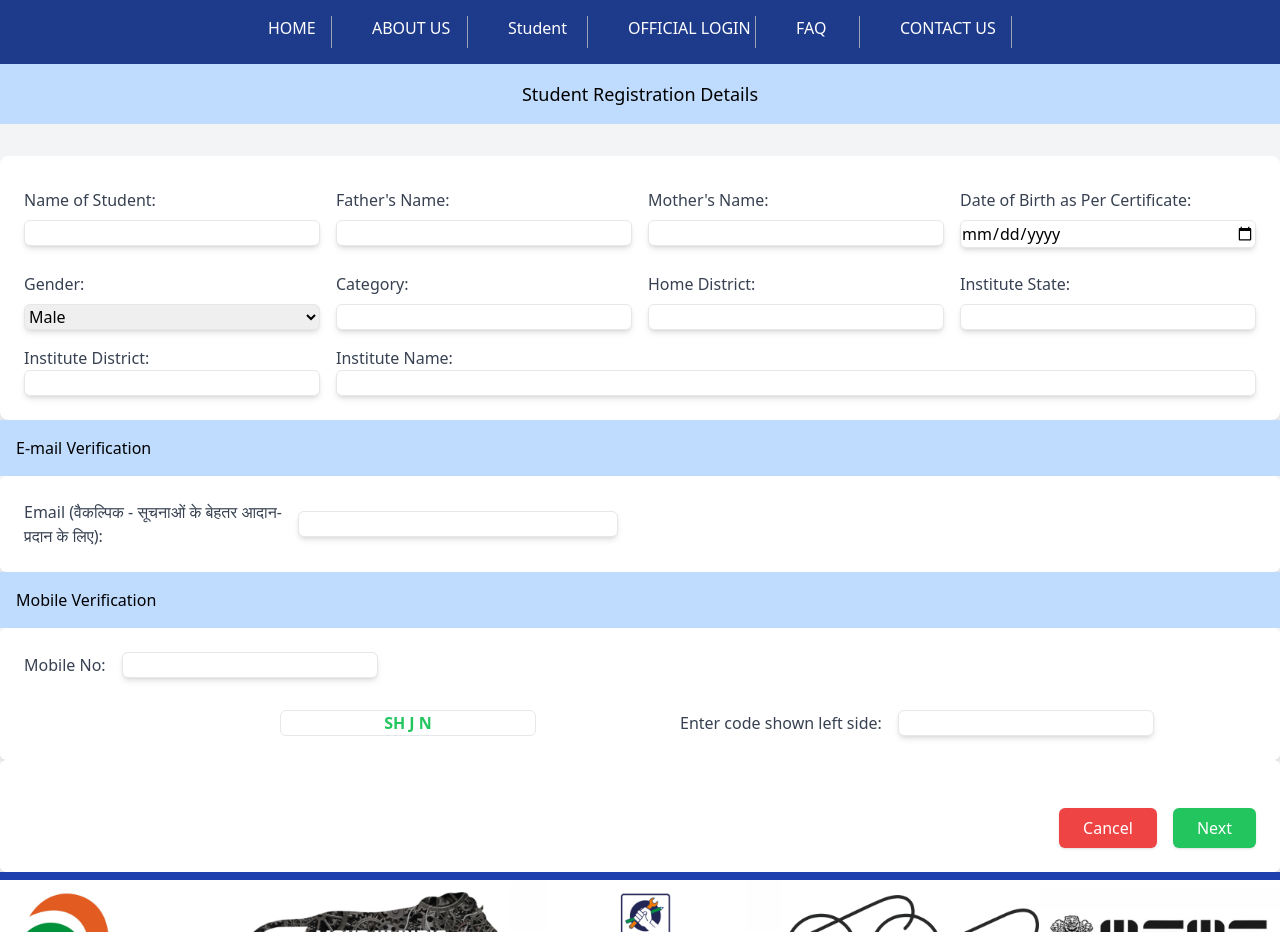
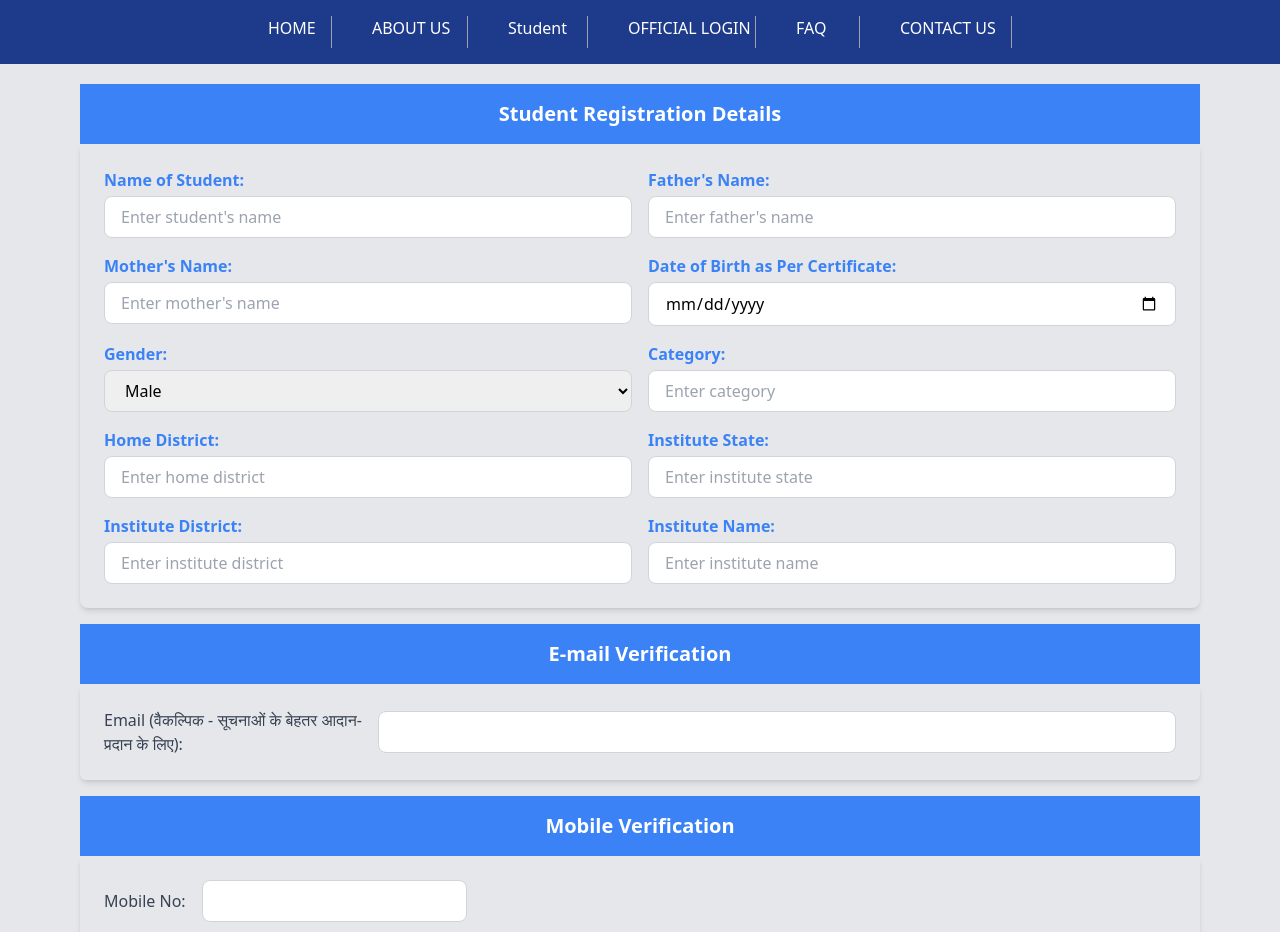
Before and after one commit to dollykakkar/Multi_Step_Form_Submissiom, a plain HTML site: page Regestration.html in a window 1280 px wide. Shown: the part 136-1068 px from the top of the page. Drawn offline with nearby package versions, Linux system fonts and the light colour scheme.

Commit message:
final commit

```diff
--- a/Regestration.html
+++ b/Regestration.html
@@ -1,14 +1,17 @@
 <!DOCTYPE html>
 <html lang="en">
+
 <head>
     <meta charset="UTF-8">
     <meta name="viewport" content="width=device-width, initial-scale=1.0">
     <title>Student Registration Form</title>
     <script src="https://cdn.tailwindcss.com"></script>
 </head>
-<body class="bg-gray-100">
+
+<body class="bg-gray-200">
     <div class="h-6 ">
-        <marquee class="bg-red-800 text-white">ATTENTION! AIEESE Secondary 2025-26 Online Applications close on November 25th, 2024, Apply Now.“</marquee>
+        <marquee class="bg-red-800 text-white">ATTENTION! AIEESE Secondary 2025-26 Online Applications close on November
+            25th, 2024, Apply Now.“</marquee>
     </div>
 
     <div class="bg-blue-800 text-white py-4">
@@ -68,132 +71,158 @@
             </li>
         </ul>
     </nav>
+<div class="mx-20 my-5 flex flex-col gap-4">
+    <div>
+    <div class="bg-blue-500 text-black text-center  p-4">
+        <p class="text-xl text-white font-semibold">Student Registration Details</p>
+    </div>
 
-    <div class="bg-blue-200 text-black text-center  p-4">
-        <p class="text-lg ">Student Registration Details</p>
-    </div>
-    <form class="max-w-full mx-auto mt-8 bg-white shadow-md p-6 rounded-lg">
-
-
-        <div class="grid grid-cols-4 gap-4">
+    <form id="personalForm" class="grid grid-cols-1 md:grid-cols-2 gap-4 shadow-md p-6 rounded-b-lg">
         <div>
-                <label for="name" class="block font-medium text-gray-700 py-2">Name of Student:</label>
-                <input type="text" id="name" name="name" class="w-full border rounded-md shadow-md focus:shadow-lg focus:shadow-blue-400 focus:ring-blue-400 focus:border-blue-400">
+            <label for="name" class="block text-blue-500 font-bold mb-1">Name of Student:</label>
+            <input type="text" id="name" name="name"
+                class="w-full border border-gray-300 rounded-lg px-4 py-2 focus:ring-2 focus:ring-blue-400 focus:outline-none"
+                placeholder="Enter student's name" required>
         </div>
         <div>
-                <label for="father_name" class="block font-medium text-gray-700 py-2">Father's Name:</label>
-                <input type="text" id="father_name" name="father_name" class="w-full border rounded-md shadow-md focus:shadow-lg focus:shadow-blue-400 focus:ring-blue-400 focus:border-blue-400">
+            <label for="father_name" class="block text-blue-500 font-bold mb-1">Father's Name:</label>
+            <input type="text" id="father_name" name="father_name"
+                class="w-full border border-gray-300 rounded-lg px-4 py-2 focus:ring-2 focus:ring-blue-400 focus:outline-none"
+                placeholder="Enter father's name" required>
         </div>
         <div>
-                <label for="mother_name" class="block font-medium text-gray-700 py-2">Mother's Name:</label>
-                <input type="text" id="mother_name" name="mother_name" class="w-full border rounded-md shadow-md focus:shadow-lg focus:shadow-blue-400 focus:ring-blue-400 focus:border-blue-400">
+            <label for="mother_name" class="block text-blue-500 font-bold mb-1">Mother's Name:</label>
+            <input type="text" id="mother_name" name="mother_name"
+                class="w-full border border-gray-300 rounded-lg px-4 py-2 focus:ring-2 focus:ring-blue-400 focus:outline-none"
+                placeholder="Enter mother's name" required>
         </div>
         <div>
-                <label for="dob" class="block font-medium text-gray-700 py-2">Date of Birth as Per Certificate:</label>
-                <input type="date" id="dob" name="dob" class="w-full border rounded-md shadow-md focus:shadow-lg focus:shadow-blue-400 focus:ring-blue-400 focus:border-blue-400">
+            <label for="dob" class="block text-blue-500 font-bold mb-1">Date of Birth as Per Certificate:</label>
+            <input type="date" id="dob" name="dob"
+                class="w-full border border-gray-300 rounded-lg px-4 py-2 focus:ring-2 focus:ring-blue-400 focus:outline-none"
+                required>
         </div>
-        </div>
-
-        <div class="grid grid-cols-4 gap-4 mt-4">
         <div>
-                <label for="gender" class="block font-medium text-gray-700 py-2">Gender:</label>
-                <select id="gender" name="gender" class="w-full border rounded-md shadow-md focus:shadow-lg focus:shadow-blue-400 focus:ring-blue-400 focus:border-blue-400">
+            <label for="gender" class="block text-blue-500 font-bold mb-1">Gender:</label>
+            <select id="gender" name="gender"
+                class="w-full border border-gray-300 rounded-lg px-4 py-2 focus:ring-2 focus:ring-blue-400 focus:outline-none"
+                required>
                 <option value="male">Male</option>
                 <option value="female">Female</option>
                 <option value="other">Other</option>
             </select>
         </div>
         <div>
-                <label for="category" class="block font-medium text-gray-700 py-2">Category:</label>
-                <input type="text" id="category" name="category" class="w-full border rounded-md shadow-md focus:shadow-lg focus:shadow-blue-400 focus:ring-blue-400 focus:border-blue-400">
+            <label for="category" class="block text-blue-500 font-bold mb-1">Category:</label>
+            <input type="text" id="category" name="category"
+                class="w-full border border-gray-300 rounded-lg px-4 py-2 focus:ring-2 focus:ring-blue-400 focus:outline-none"
+                placeholder="Enter category" required>
         </div>
         <div>
-                <label for="home_district" class="block font-medium text-gray-700 py-2">Home District:</label>
-                <input type="text" id="home_district" name="home_district" class="w-full border rounded-md shadow-md focus:shadow-lg focus:shadow-blue-400 focus:ring-blue-400 focus:border-blue-400">
+            <label for="home_district" class="block text-blue-500 font-bold mb-1">Home District:</label>
+            <input type="text" id="home_district" name="home_district"
+                class="w-full border border-gray-300 rounded-lg px-4 py-2 focus:ring-2 focus:ring-blue-400 focus:outline-none"
+                placeholder="Enter home district" required>
         </div>
         <div>
-                <label for="institute_state" class="block font-medium text-gray-700 py-2">Institute State:</label>
-                <input type="text" id="institute_state" name="institute_state" class="w-full border rounded-md shadow-md focus:shadow-lg focus:shadow-blue-400 focus:ring-blue-400 focus:border-blue-400">
+            <label for="institute_state" class="block text-blue-500 font-bold mb-1">Institute State:</label>
+            <input type="text" id="institute_state" name="institute_state"
+                class="w-full border border-gray-300 rounded-lg px-4 py-2 focus:ring-2 focus:ring-blue-400 focus:outline-none"
+                placeholder="Enter institute state" required>
         </div>
+        <div>
+            <label for="institute_district" class="block text-blue-500 font-bold mb-1">Institute District:</label>
+            <input type="text" id="institute_district" name="institute_district"
+                class="w-full border border-gray-300 rounded-lg px-4 py-2 focus:ring-2 focus:ring-blue-400 focus:outline-none"
+                placeholder="Enter institute district" required>
+        </div>
+        <div>
+            <label for="institute_name" class="block text-blue-500 font-bold mb-1">Institute Name:</label>
+            <input type="text" id="institute_name" name="institute_name"
+                class="w-full border border-gray-300 rounded-lg px-4 py-2 focus:ring-2 focus:ring-blue-400 focus:outline-none"
+                placeholder="Enter institute name" required>
+        </div>
+    </form>
     </div>
 
 
 
-        <div class="grid grid-cols-4 gap-4 mt-4">
+
     <div>
-                <label for="institute_district" class="block font-medium text-gray-700">Institute District:</label>
-                <input type="text" id="institute_district" name="institute_district" class="w-full border rounded-md shadow-md focus:shadow-lg focus:shadow-blue-400 focus:ring-blue-400 focus:border-blue-400">
+    <div class="bg-blue-500 text-black p-4">
+        <p class="text-xl font-semibold text-white text-center">E-mail Verification</p>
     </div>
-            <div class="col-span-3">
-                <label for="institute_name" class="block font-medium text-gray-700">Institute Name:</label>
-                <input type="text" id="institute_name" name="institute_name" class="w-full border rounded-md shadow-md focus:shadow-lg focus:shadow-blue-400 focus:ring-blue-400 focus:border-blue-400">
+    <form class="p-6 shadow-md rounded-md">
+        <div class="flex items-center space-x-4">
+            <label for="email" class="font-medium text-gray-700 whitespace-nowrap">Email (वैकल्पिक - सूचनाओं के बेहतर
+                आदान-<br>प्रदान के लिए):</label>
+            <input type="email" id="email"
+                class="w-full border border-gray-300 rounded-lg px-4 py-2 focus:ring-2 focus:ring-blue-400 focus:outline-none">
         </div>
+    </form>
     </div>
 
 
-        <!-- <div class="text-center mt-6">
-            <button type="submit" class="px-6 py-2 bg-blue-500 text-white font-medium rounded-md shadow hover:bg-blue-600 focus:outline-none focus:ring-2 focus:ring-blue-400">
-                Submit
-            </button>
-        </div> -->
-    </form>
-    <div  class="bg-blue-200 text-black p-4" >
-        <p >E-mail Verification</p>
+    <div>
+    <div class="bg-blue-500 text-black p-4">
+        <p class="text-xl font-semibold text-white text-center">Mobile Verification</p>
     </div>
-    <form class="bg-white p-6 shadow-md rounded-md">
+    <form class=" p-6 shadow-md rounded-md">
         <div class="flex items-center space-x-4">
-            <label for="email" class="font-medium text-gray-700 whitespace-nowrap">Email (वैकल्पिक - सूचनाओं के बेहतर आदान-<br>प्रदान के लिए):</label>
-            <input type="email" id="email" class="w-80 border rounded-md shadow-md focus:shadow-lg focus:shadow-blue-400 focus:ring-blue-400 focus:border-blue-400">
-        </div>
-    </form>
-    <div  class="bg-blue-200 text-black p-4" >
-        <p >Mobile Verification</p>
-    </div>
-    <form class="bg-white p-6 shadow-md rounded-md">
-        <div class="flex items-center space-x-4">
-            <label for="email" class="font-medium text-gray-700 whitespace-nowrap">Mobile No:</label>
-            <input type="email" id="email" class="w-64 border rounded-md shadow-md focus:shadow-lg focus:shadow-blue-400 focus:ring-blue-400 focus:border-blue-400">
+            <label for="phnumber" class="font-medium text-gray-700 whitespace-nowrap">Mobile No:</label>
+            <input type="number" id="phnumber"
+                class="border border-gray-300 rounded-lg px-4 py-2 focus:ring-2 focus:ring-blue-400 focus:outline-none">
         </div>
         <div class="flex items-center space-x-4 mt-8 ml-64">
-            <span class="w-64 border rounded-md text-green-500 text-center mr-32 font-bold">SH J  N</span>
-            <label for="email" class="font-medium text-gray-700 whitespace-nowrap">Enter code shown left side: </label>
-            <input type="email" id="email" class="w-64 border rounded-md shadow-md focus:shadow-lg focus:shadow-blue-400 focus:ring-blue-400 focus:border-blue-400">
+            <span class="w-64 border rounded-md text-green-500 text-center mr-32 font-bold">SH J N</span>
+            <label for="captcha" class="font-medium text-gray-700 whitespace-nowrap">Enter code shown left side:
+            </label>
+            <input type="text" id="captcha"
+                class="border border-gray-300 rounded-lg px-4 py-2 focus:ring-2 focus:ring-blue-400 focus:outline-none">
         </div>
-    </form>
-    <form class="bg-white p-6 shadow-md rounded-md">
+
+    <!-- <form class=" p-6 shadow-md rounded-md"> -->
 
         <div class="flex justify-end space-x-4 mt-6">
-            <button type="button" class="px-6 py-2 bg-red-500 text-white font-medium rounded-md shadow hover:bg-red-600 focus:outline-none focus:ring-2 focus:ring-red-400">
+            <button type="button"
+                class="px-6 py-2 bg-red-500 text-white font-medium rounded-md shadow hover:bg-red-600 focus:outline-none focus:ring-2 focus:ring-red-400">
                 Cancel
             </button>
-            <button type="submit" class="px-6 py-2 bg-green-500 text-white font-medium rounded-md shadow hover:bg-green-600 focus:outline-none focus:ring-2 focus:ring-green-400">
+            <button type="submit"
+                class="px-6 py-2 bg-green-500 text-white font-medium rounded-md shadow hover:bg-green-600 focus:outline-none focus:ring-2 focus:ring-green-400">
                 Next
             </button>
         </div>
     </form>
+    </div>
+
+</div>
+
+
     <div class="flex justify-between items-center  bg-white w-full border-t-8 border-blue-800">
 
         <div className="w-1/6 ">
 
-            <img className= ' w-full h-full object-cover' src="\assets\FooterImg\digital india.png" alt="Digital Marketing" >
+            <img className=' w-full h-full object-cover' src="\assets\FooterImg\digital india.png"
+                alt="Digital Marketing">
         </div>
         <div className="w-1/6 ">
 
-            <img className= ' w-1/6 h-full object-cover'  src="\assets\FooterImg\make in india.png" alt="Make in India" >
+            <img className=' w-1/6 h-full object-cover' src="\assets\FooterImg\make in india.png" alt="Make in India">
 
         </div>
         <div className="w-1/6 ">
 
-            <img className= ' w-1/6 h-full object-cover' src="\assets\FooterImg\skill india.png" alt="skill india">
+            <img className=' w-1/6 h-full object-cover' src="\assets\FooterImg\skill india.png" alt="skill india">
 
         </div>
         <div className="w-1/6 ">
 
-            <img className= ' w-1/6 h-full object-cover' src="\assets\FooterImg\swatch bharat.png" alt="swatch bharat">
+            <img className=' w-1/6 h-full object-cover' src="\assets\FooterImg\swatch bharat.png" alt="swatch bharat">
         </div>
         <div className="w-1/6 ">
 
-            <img className= ' w-1/6 h-full object-cover' src="\assets\FooterImg\msme.png" alt="msme" alt="msme">
+            <img className=' w-1/6 h-full object-cover' src="\assets\FooterImg\msme.png" alt="msme" alt="msme">
         </div>
 
     </div>
@@ -209,9 +238,8 @@
 
             <a href="#" class="hover:underline">Sponsers</a>
 
-          <a href="#" class="hover:underline ">Useful Links</a
-
-          <a href="#" class="hover:underline">Joint Entrance Examination</a>
+            <a href="#" class="hover:underline ">Useful Links</a <a href="#" class="hover:underline">Joint Entrance
+            Examination</a>
 
             <a href="#" class="hover:underline">Online Payment</a>
 
@@ -313,4 +341,5 @@
     </script>
 
 </body>
+
 </html>
```
Lines whose indentation alone changed are shown as unchanged.
